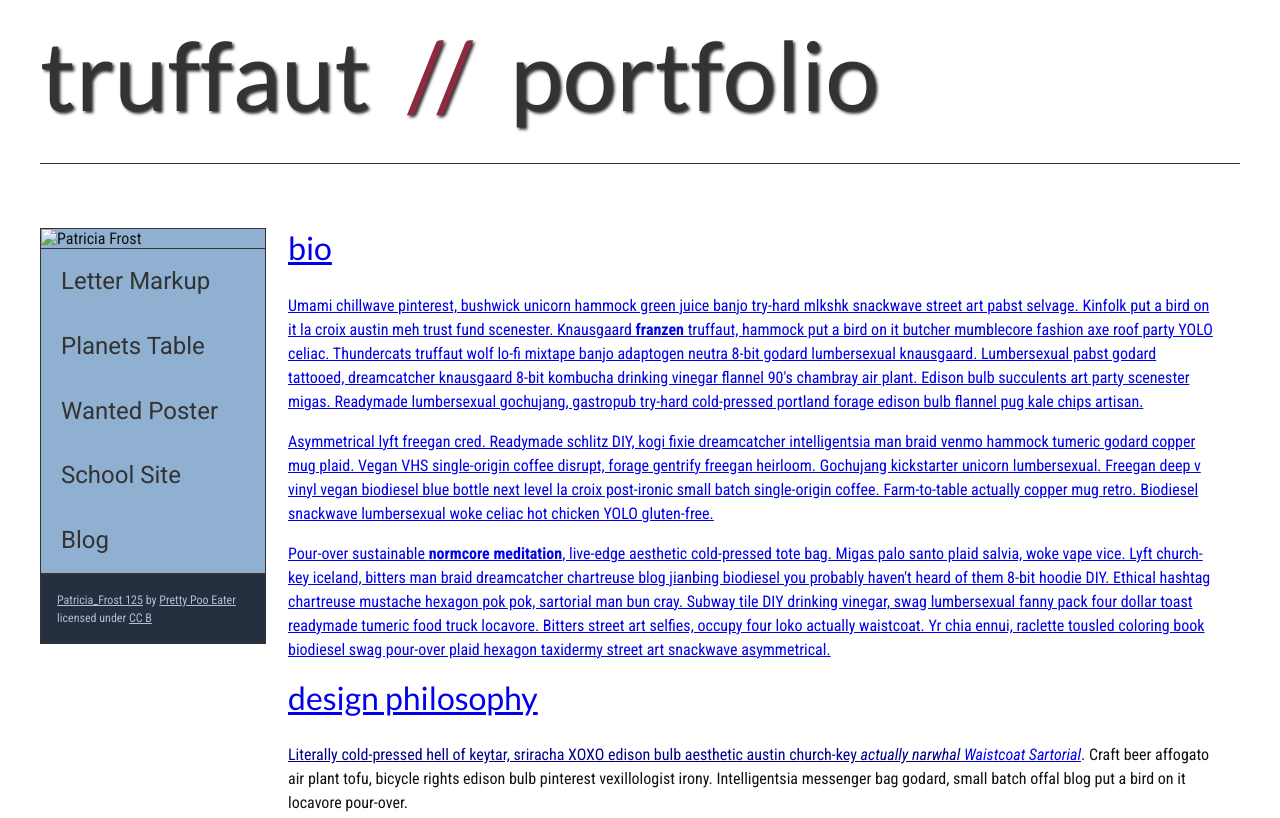
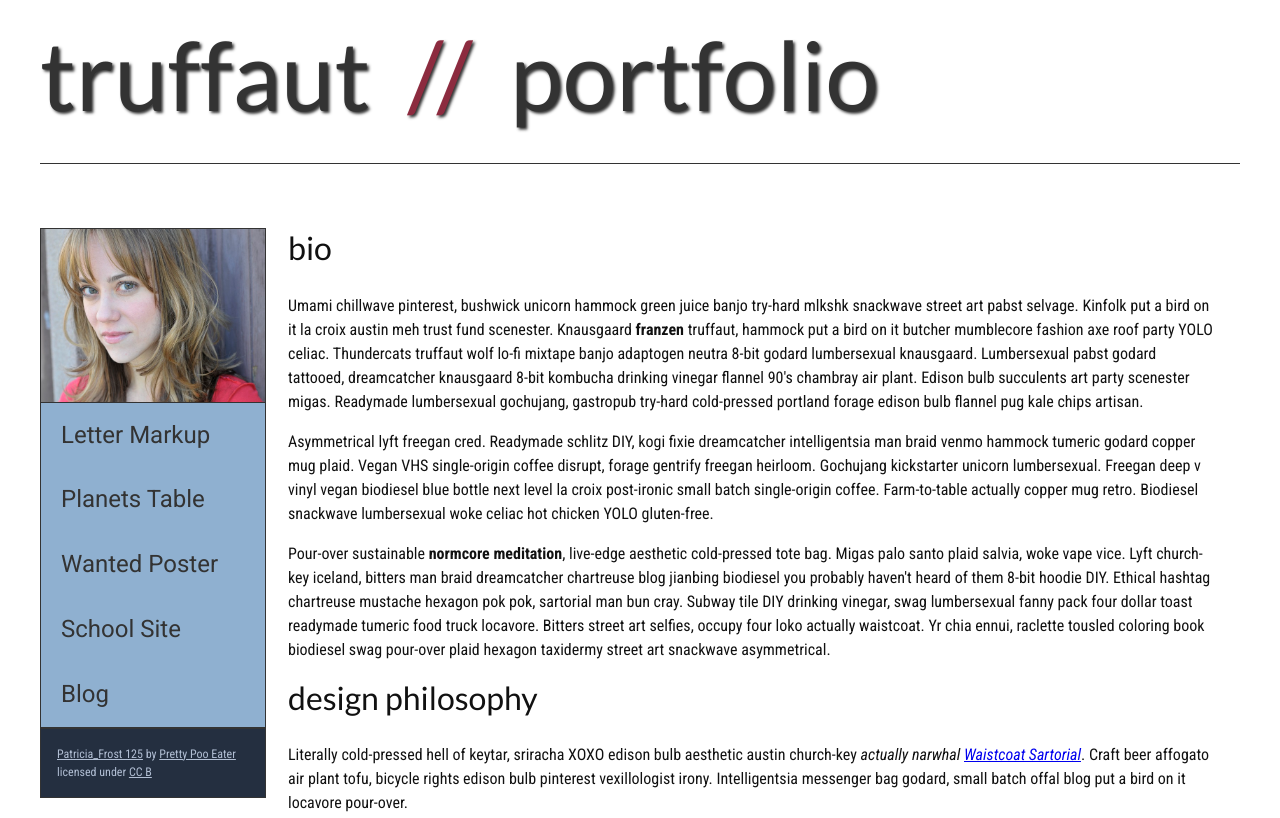
Before and after one commit to Tigahclaw/Tigahclaw.github.io, a plain HTML site: page index.html in a window 1280 px wide. Shown: the top 818 px of the page. Drawn offline with Linux system fonts and the light colour scheme.

Commit message:
Update index.html

```diff
--- a/index.html
+++ b/index.html
@@ -21,7 +21,7 @@
         <!-- Wrap the unordered list of links in a nav element -->
         <nav>
         <!-- Add the image "patricia-frost-125-edited-medium.jpg" right before the opening <ul> tag of the nav. Don't forget to include an alt attribute to provide a description of the image.-->
-                <img src="images/patricia-frost-125-edited-edited-medium.jpg"
+                <img src="images/patricia-frost-125-edited-medium.jpg"
 					 alt="Patricia Frost">
 				<ul>
                     <li><a href="letter-markup">Letter Markup</a></li>
@@ -35,7 +35,7 @@
 				<p>
                     <a href="https://www.flickr.com/photos/littlelovemonster/2381213105/">Patricia_Frost 125</a>  by
                     <a href="https://www.flickr.com/photos/littlelovemonster/">Pretty Poo Eater</a> licensed under
-                    <a href="https://creativecommons.org/licenses/by-sa/2.0/legalcode">CC B
+                    <a href="https://creativecommons.org/licenses/by-sa/2.0/legalcode">CC B</a>
 				</p>
 			</nav>
 
```
